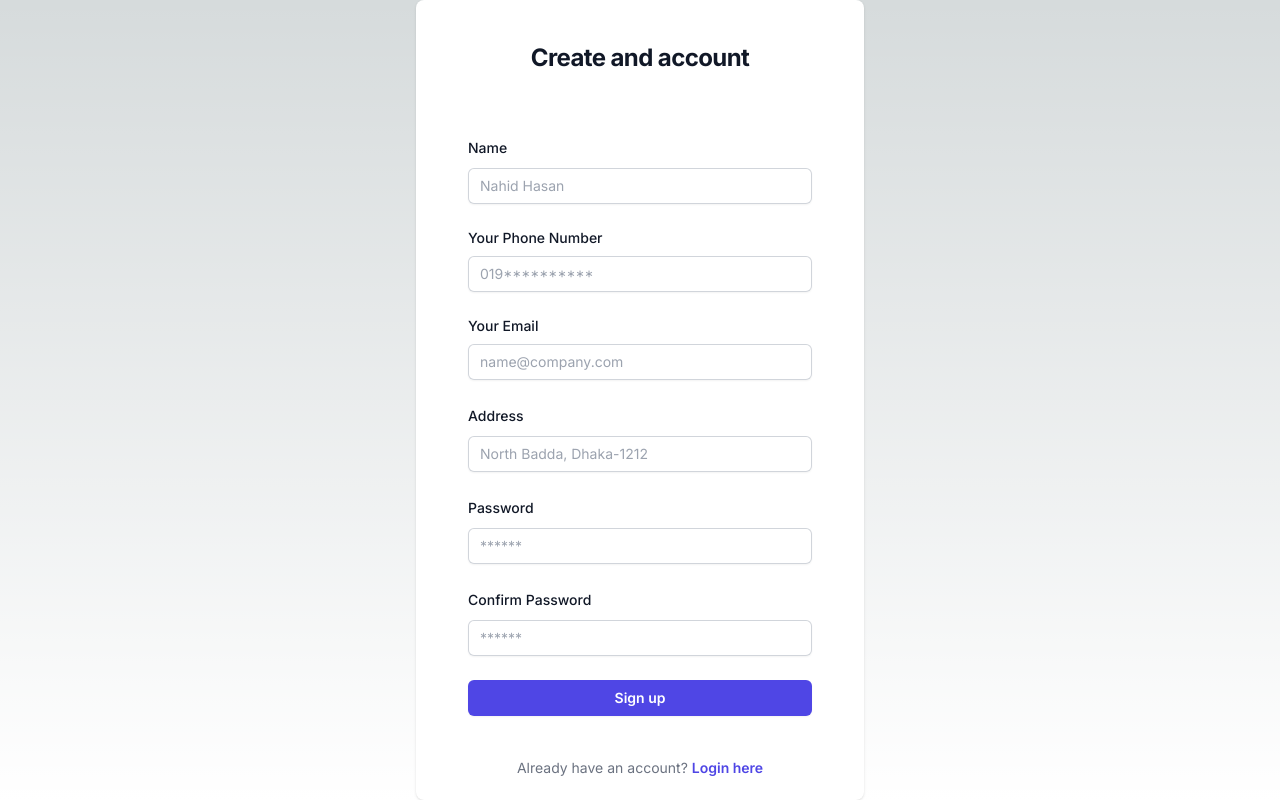
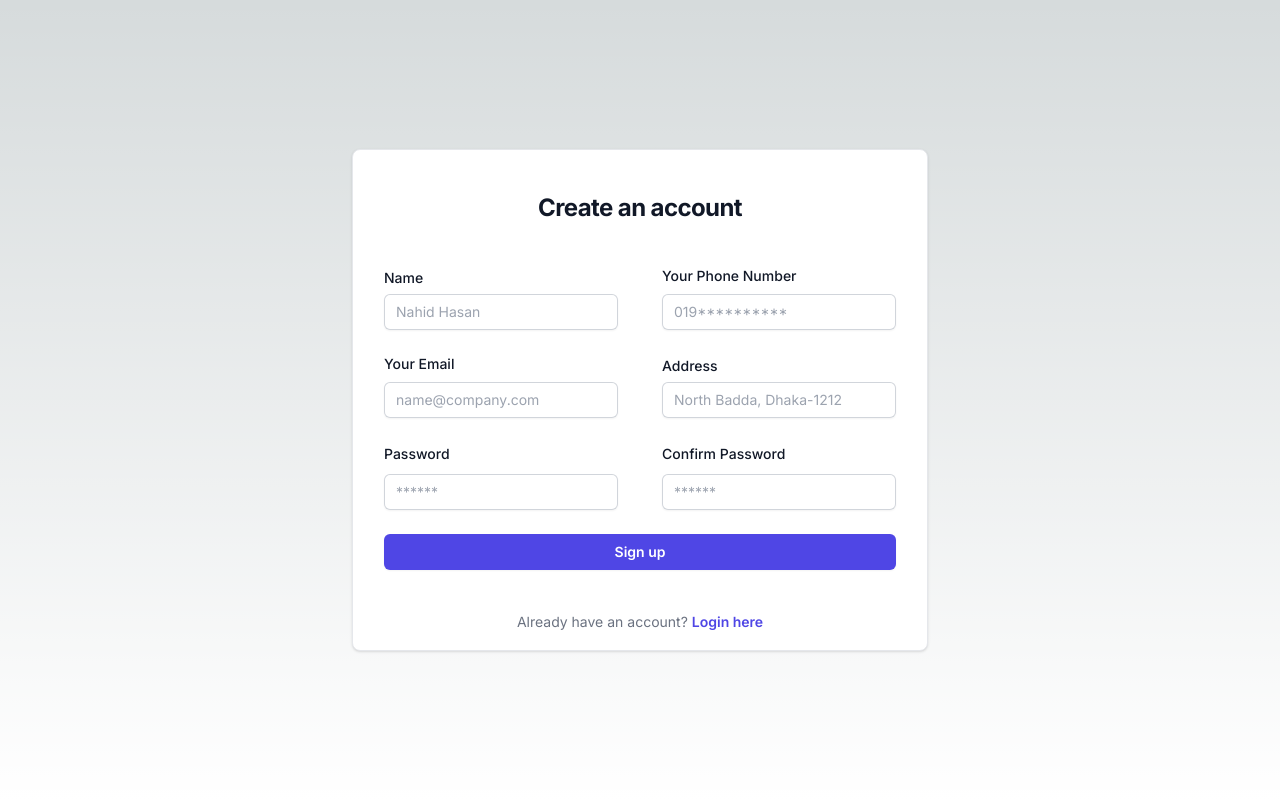
Before and after one commit to Nahidjc/shop-inventory-next, a Next.js app: page /register in a window 1280 px wide. Built offline with nearby package versions, Linux system fonts and the light colour scheme.

Commit message:
signup form edited

```diff
--- a/components/Auth/Signup.js
+++ b/components/Auth/Signup.js
@@ -31,23 +31,24 @@ const Signup = () => {
   return (
     <>
       <div className="flex h-screen min-h-full flex-col items-center justify-center lg:px-2">
-        <div className="bg-white w-full rounded-lg shadow dark:border sm:max-w-md dark:bg-gray-800 dark:border-gray-700">
+        <div className="bg-white w-full  rounded-lg shadow dark:border sm:max-w-xl dark:bg-gray-800 dark:border-gray-700 border ">
           <div className="sm:mx-auto sm:w-full sm:max-w-sm">
-            <h2 className="mt-10 text-center text-2xl font-bold leading-9 tracking-tight text-gray-900">
-              Create and account
+            <h2 className="mt-24 md:mt-16 lg:mt-10  text-center text-2xl font-bold leading-9 tracking-tight text-gray-900">
+              Create an account
             </h2>
           </div>
 
-          <div className="mt-10 p-5 sm:mx-auto sm:w-full sm:max-w-sm">
-            <form className="space-y-6" onSubmit={handleSubmit}>
+          <div className="lg:mt-10 p-5 lg:p-0  sm:mx-auto sm:w-full sm:max-w-lg ">
+            <form className="space-y-6 " onSubmit={handleSubmit}>
+              <div className="lg:flex lg:justify-between">
                 <div>
                   <label
                     htmlFor="name"
-                  className="block text-sm font-medium leading-6 text-gray-900"
+                    className="block mb-1 text-sm font-medium leading-6 text-gray-900"
                   >
                     Name
                   </label>
-                <div className="mt-2">
+                  <div className="">
                     <input
                       id="name"
                       name="name"
@@ -65,11 +66,11 @@ const Signup = () => {
                 <div>
                   <label
                     htmlFor="email"
-                  className="block  mb-2 text-sm font-medium text-gray-900 dark:text-white"
+                    className="block mt-4 lg:mt-0 mb-2 text-sm font-medium text-gray-900 dark:text-white"
                   >
                     Your Phone Number
                   </label>
-                <div className="mt-2">
+                  <div className="">
                     <input
                       id="phone"
                       name="phone"
@@ -83,6 +84,9 @@ const Signup = () => {
                     />
                   </div>
                 </div>
+              </div>
+
+              <div className="lg:flex lg:justify-between">
                 <div>
                   <label
                     htmlFor="email"
@@ -108,11 +112,11 @@ const Signup = () => {
                 <div>
                   <label
                     htmlFor="address"
-                  className="block text-sm font-medium leading-6 text-gray-900"
+                    className="block mt-4 lg:mt-0 mb-1 text-sm font-medium leading-6 text-gray-900"
                   >
                     Address
                   </label>
-                <div className="mt-2">
+                  <div className="">
                     <input
                       id="address"
                       name="address"
@@ -126,6 +130,9 @@ const Signup = () => {
                     />
                   </div>
                 </div>
+              </div>
+
+              <div className="lg:flex lg:justify-between ">
                 <div>
                   <div className="flex items-center justify-between">
                     <label
@@ -154,7 +161,7 @@ const Signup = () => {
                   <div className="flex items-center justify-between">
                     <label
                       htmlFor="password"
-                    className="block text-sm font-medium leading-6 text-gray-900"
+                      className="block mt-4 lg:mt-0 text-sm font-medium leading-6 text-gray-900"
                     >
                       Confirm Password
                     </label>
@@ -173,6 +180,7 @@ const Signup = () => {
                     />
                   </div>
                 </div>
+              </div>
 
               <div>
                 <button
@@ -184,7 +192,7 @@ const Signup = () => {
               </div>
             </form>
 
-            <p className="mt-10 text-center text-sm text-gray-500">
+            <p className="mb-4 mt-4 md:mt-8 lg:mt-10 text-center text-sm text-gray-500">
               Already have an account?{' '}
               <Link
                 className="font-semibold leading-6 text-indigo-600 hover:text-indigo-500"
```
Lines whose indentation alone changed are shown as unchanged.
